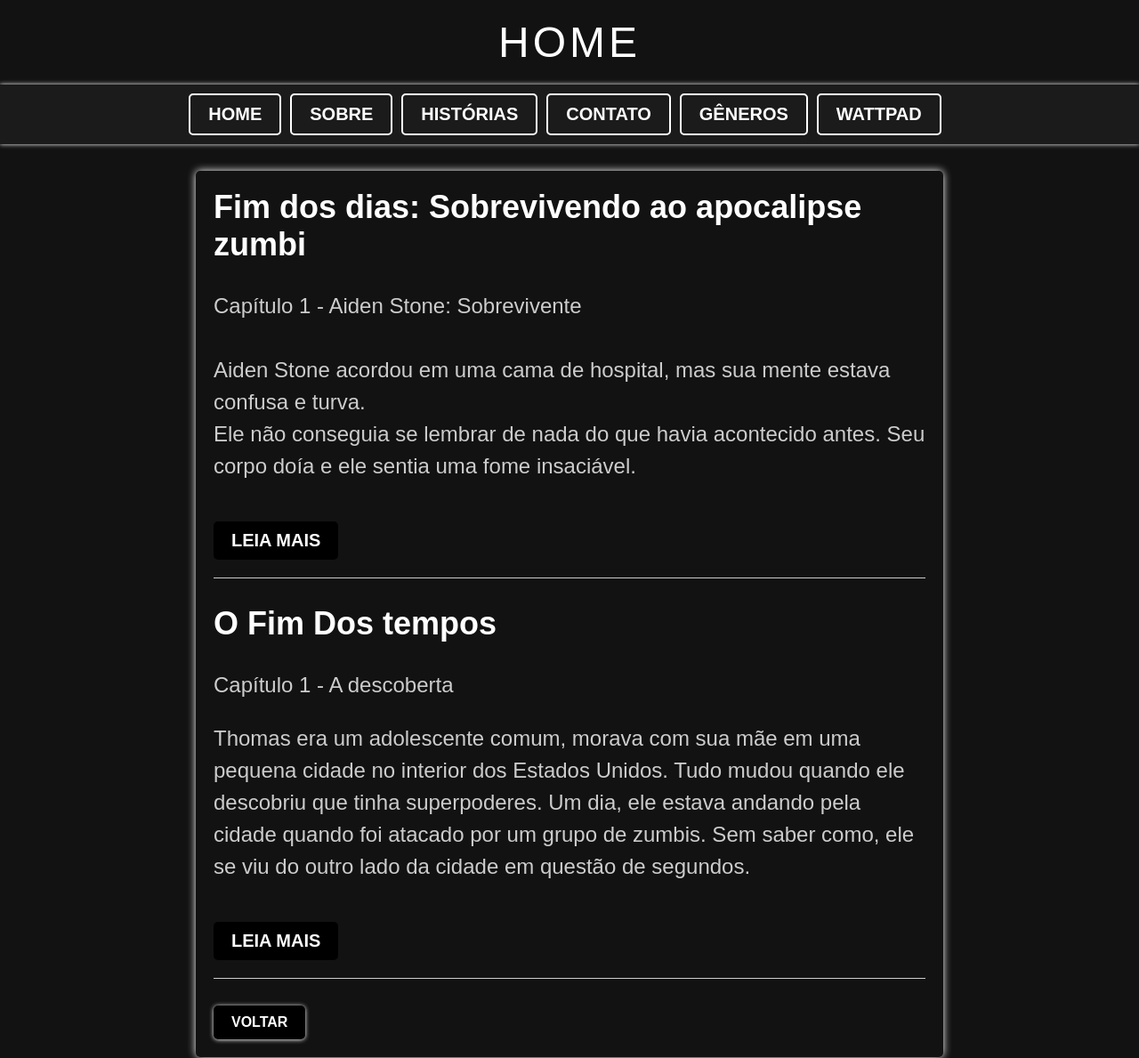
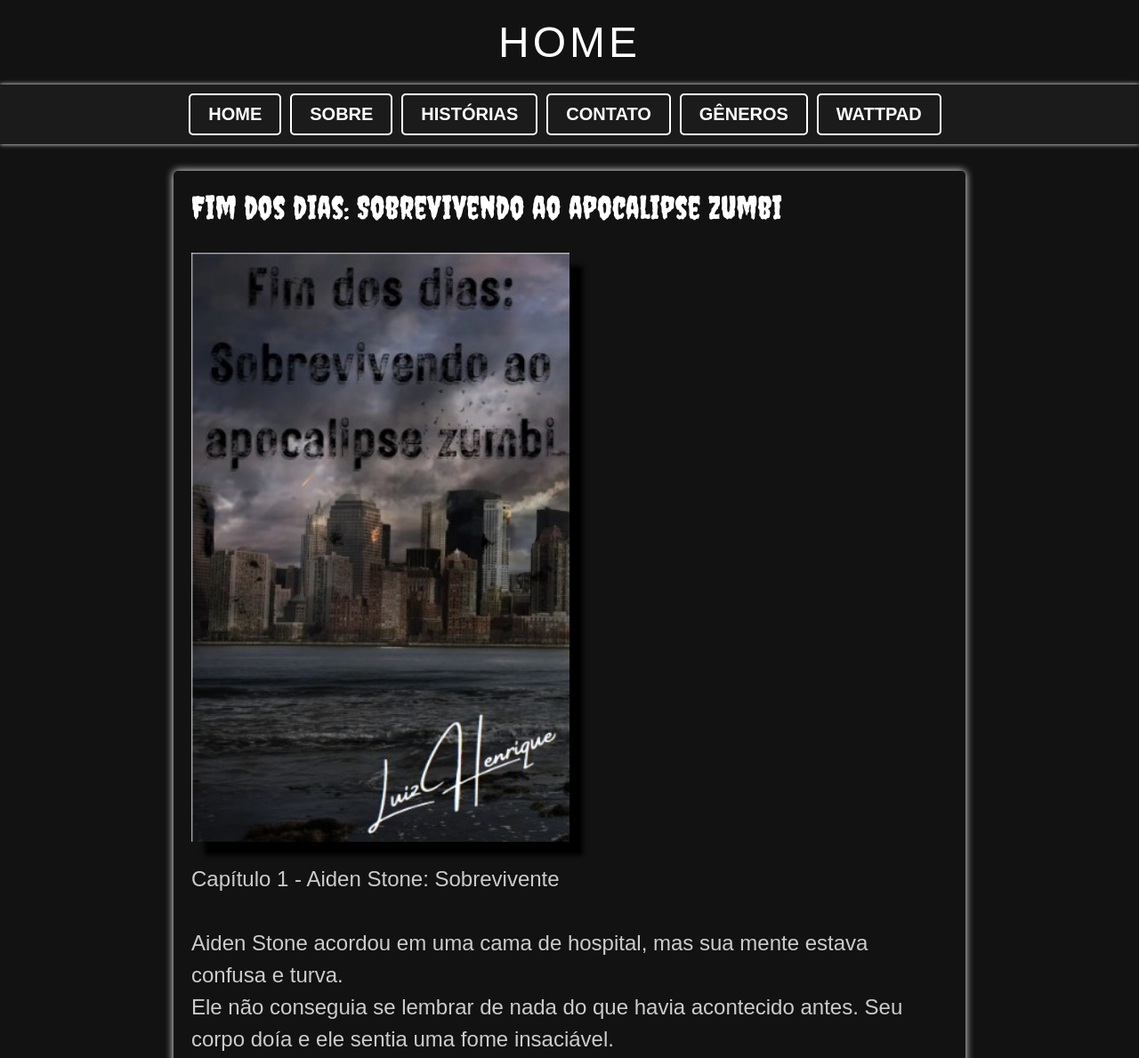
Before and after one commit to LuizHenrique1411/hist-rias, a plain HTML site: page minhashistorias.html in a window 1280 px wide. Shown: the top 1189 px of the page at 89% size. Drawn offline with Linux system fonts and the light colour scheme.

Commit message:
Add files via upload
site com imagens na aba HOME

```diff
--- a/dark-theme.css
+++ b/dark-theme.css
@@ -44,7 +44,7 @@ nav a:hover {
     color: #121212;
 }
 .container {
-    max-width: 800px;
+    max-width: 850px;
     margin: 0 auto;
     padding: 20px;
     background-color: #121212;
@@ -69,7 +69,7 @@ nav a:hover {
     line-height: 1.5;
     color: #ccc;
 }
-.post a {
+.postagem {
     display: inline-block;
     background-color: #000;
     color: #ffff;
@@ -82,7 +82,7 @@ nav a:hover {
     text-transform: uppercase;
     transition: all 0.2s ease;
 }
-.post a:hover {
+.postagem:hover {
     background-color: #fff;
     color: #000;
     border: 1px solid #000;
@@ -108,3 +108,33 @@ nav a:hover {
     border: 1px solid #000;
     box-shadow: 0 0.5px 5px #000;
   }
+
+.story-title {
+  font-size: 1.5rem;
+  margin-bottom: 10px;
+}
+
+.story-image {
+  width: 50%;
+  height: auto;
+  margin-bottom: 20px;
+  box-shadow: 15px 15px 5px #000000;
+}
+
+.story-image:hover{
+    width: 50%;
+    height: auto;
+    margin-bottom: 20px;
+    box-shadow: 15px 15px 5px #fff;
+    transition: all 0.3 ease;
+}
+
+.story-description {
+  text-align: justify;
+  font-size: 1rem;
+}
+
+.story-description {
+    font-family: 'Creepster', cursive;
+    font-weight: normal;
+}
--- a/minhashistorias.html
+++ b/minhashistorias.html
@@ -1,17 +1,20 @@
 <!DOCTYPE html>
 <html>
+
 <head>
 	<link class="logo" rel="shortcut icon" type="image/x-icon" href="logo-site.png">
-	<link id="light-theme" rel="stylesheet" href="light-theme.css"disabled>
- 		<link id="dark-theme" rel="stylesheet" href="dark-theme.css" >
+	<link id="light-theme" rel="stylesheet" href="light-theme.css" disabled>
+	<link id="dark-theme" rel="stylesheet" href="dark-theme.css">
 	<title>Home</title>
 
+	<link rel="preconnect" href="https://fonts.googleapis.com">
+	<link rel="preconnect" href="https://fonts.gstatic.com" crossorigin>
+	<link href="https://fonts.googleapis.com/css2?family=Creepster&display=swap" rel="stylesheet">
 </head>
+
 <body>
-
 	<header>
 		<h1>Home</h1>
-
 	</header>
 	<nav>
 		<a href="minhashistorias.html">Home</a>
@@ -21,22 +24,32 @@
 		<a href="generos.html">Gêneros</a>
 		<a href="wattpad.html">Wattpad</a>
 	</nav>
+
 	<div class="container">
 		<div class="post">
-            <h2>Fim dos dias: Sobrevivendo ao apocalipse zumbi</h2>
-			<p>Capítulo 1 - Aiden Stone: Sobrevivente</br></br>
+			<h2 class="story-description">Fim dos dias: Sobrevivendo ao apocalipse zumbi</h2>
+			<a href="histórias2.html	"><img class="story-image" src="fimdosdiassobrevivendoaoapocalipsezumbi.jpeg" alt="Imagem da História"></a>
+			<p class="">Capítulo 1 - Aiden Stone: Sobrevivente<br><br>
 
-                Aiden Stone acordou em uma cama de hospital, mas sua mente estava confusa e turva.</br> Ele não conseguia se lembrar de nada do que havia acontecido antes. Seu corpo doía e ele sentia uma fome insaciável.</p>
-			<a href="histórias2.html">Leia mais</a>
+				Aiden Stone acordou em uma cama de hospital, mas sua mente estava confusa e turva.<br> Ele não
+				conseguia se lembrar de nada do que havia acontecido antes. Seu corpo doía e ele sentia uma fome
+				insaciável.</p>
+			<a class="postagem" href="histórias2.html">Leia mais</a>
 		</div>
+
 		<div class="post">
-			<h2>O Fim Dos tempos</h2>
-			<p>Capítulo 1 - A descoberta</p>
-			<p>Thomas era um adolescente comum, morava com sua mãe em uma pequena cidade no interior dos Estados Unidos. Tudo mudou quando ele descobriu que tinha superpoderes. Um dia, ele estava andando pela cidade quando foi atacado por um grupo de zumbis. Sem saber como, ele se viu do outro lado da cidade em questão de segundos.</p>
-			<a href="histórias1.html">Leia mais</a>
+			<h2 class="story-description">O Fim Dos tempos</h2>
+		<a href="histórias1.html"><img class="story-image" src="ofimdostempossuperhumanos.jpeg" alt="Imagem da História"></a>
+			<p class="">Capítulo 1 - A descoberta</p>
+			<p class="">Thomas era um adolescente comum, morava com sua mãe em uma pequena cidade no interior dos
+				Estados Unidos. Tudo mudou quando ele descobriu que tinha superpoderes. Um dia, ele estava andando pela
+				cidade quando foi atacado por um grupo de zumbis. Sem saber como, ele se viu do outro lado da cidade em
+				questão de segundos.</p>
+			<a class="postagem" href="histórias1.html">Leia mais</a>
 		</div>
 
 		<button class="btn" onclick="window.history.back()">Voltar</button>
 	</div>
 </body>
+
 </html>
```
Also changed, not shown: carrossel.css (added), carrossel.html (added), contato.css (line endings or trailing spaces), contato.html (line endings or trailing spaces), estilostabelas.css (line endings or trailing spaces), fimdosdiassobrevivendoaoapocalipsezumbi.jpeg (added), generos.html (line endings or trailing spaces), histórias1.html (line endings or trailing spaces), histórias2.html (line endings or trailing spaces), index.html (line endings or trailing spaces), light-theme.css (line endings or trailing spaces), ofimdostempossuperhumanos.jpeg (added), tabelas.html (line endings or trailing spaces), wattpad.html (line endings or trailing spaces), 2 other files.
